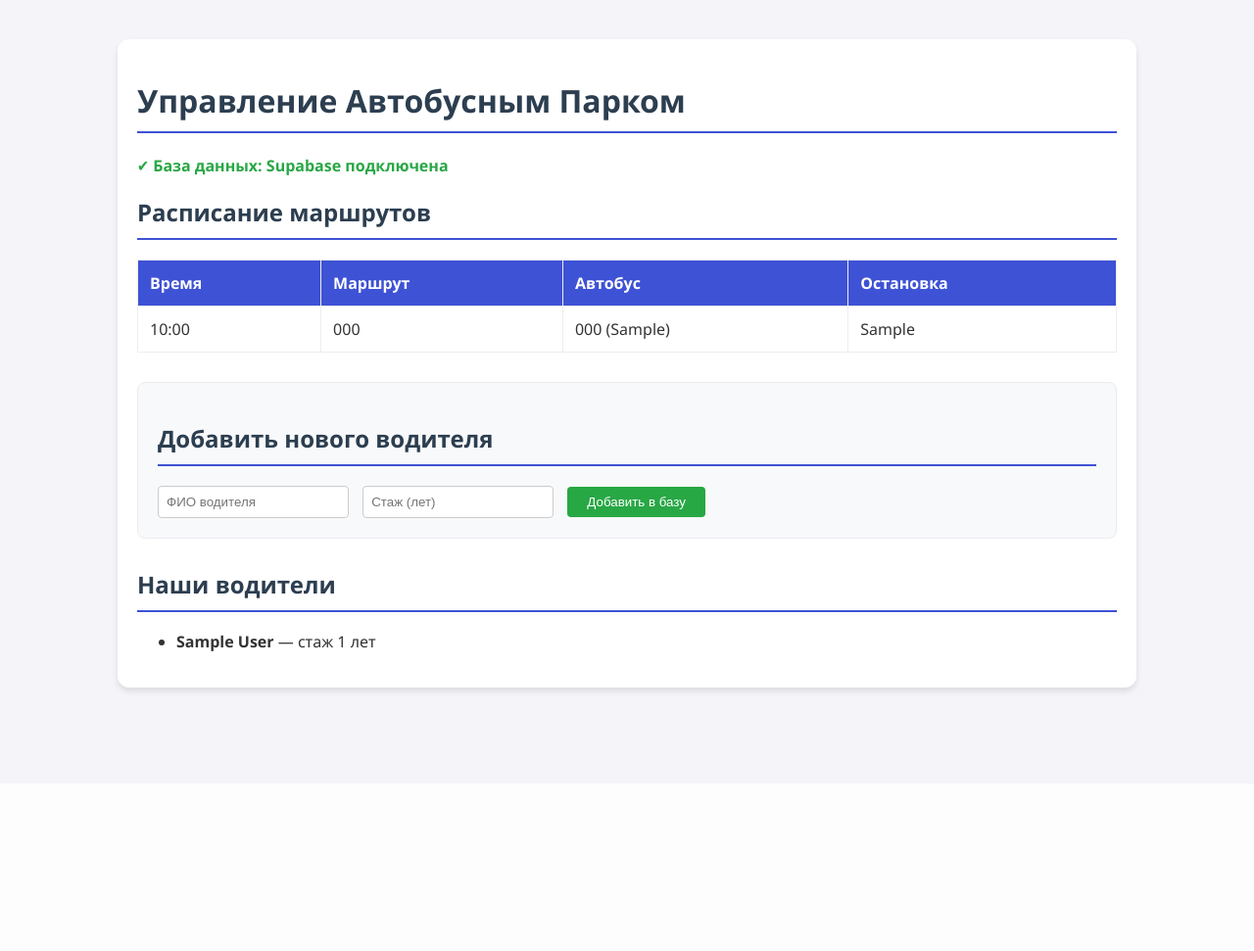
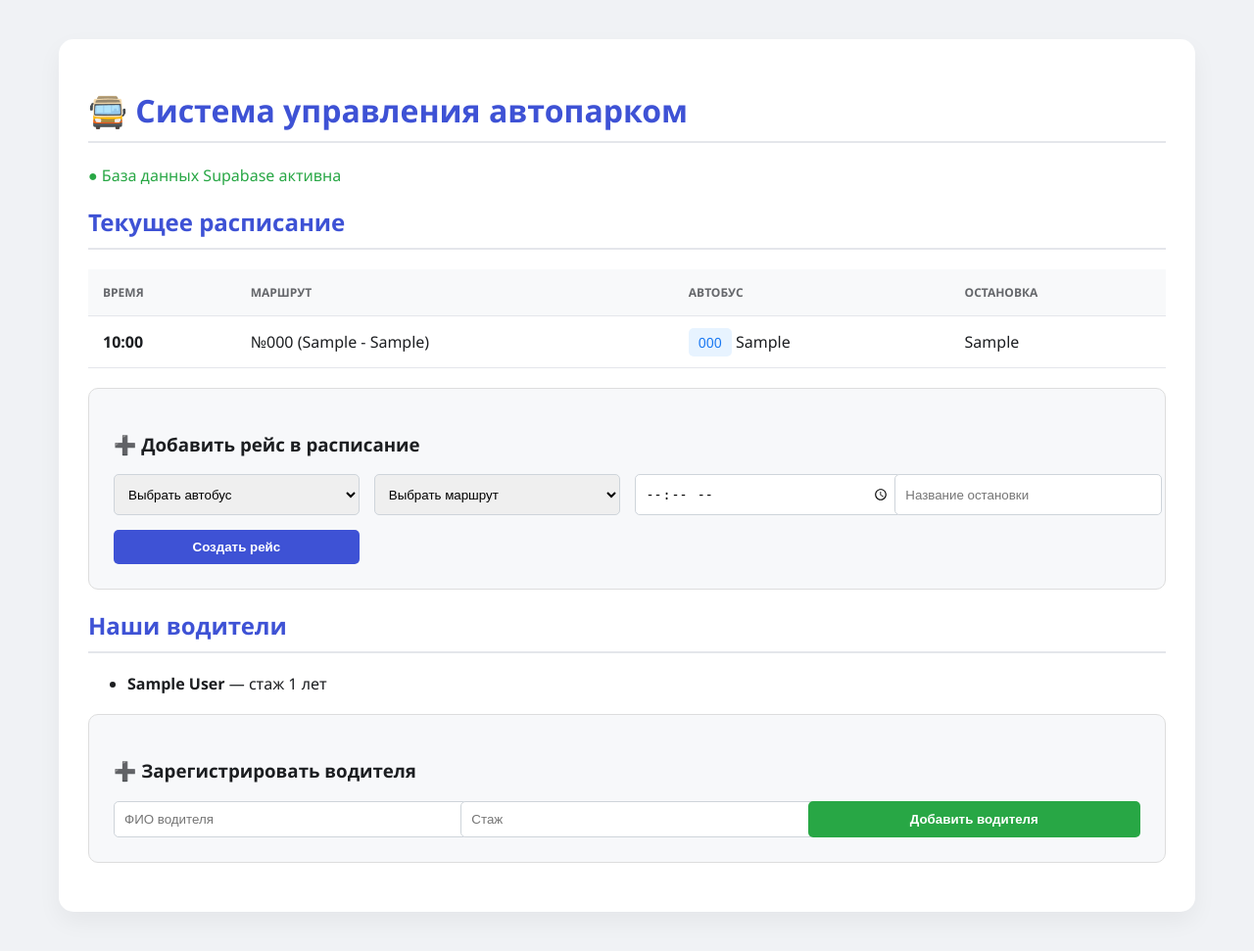
Before and after one commit to msty52/bus, a Flask app: page / in a window 1280 px wide. Shown: the whole page at 98% size. Before the commit the page ends 709 px from the top, so only its background shows below. Run offline with Flask 3, Linux system fonts and the light colour scheme; tables that the repository leaves empty hold one stand-in row (values such as "Sample post").

Commit message:
index.html

```diff
--- a/templates/index.html
+++ b/templates/index.html
@@ -2,55 +2,63 @@
 <html lang="ru">
 <head>
     <meta charset="UTF-8">
-    <title>Автобусный Парк</title>
+    <title>Управление Автобусным Парком</title>
     <style>
-        body { font-family: 'Segoe UI', Tahoma, Geneva, Verdana, sans-serif; margin: 40px; background-color: #f4f4f9; color: #333; }
-        .container { max-width: 1000px; margin: auto; background: white; padding: 20px; border-radius: 12px; box-shadow: 0 4px 6px rgba(0,0,0,0.1); }
-        table { width: 100%; border-collapse: collapse; margin-bottom: 30px; }
-        th, td { padding: 12px; border: 1px solid #eee; text-align: left; }
-        th { background-color: #3e52d5; color: white; }
-        tr:hover { background-color: #f9f9f9; }
-        h1, h2 { color: #2c3e50; border-bottom: 2px solid #3e52d5; padding-bottom: 10px; }
-        .form-section { background: #f8f9fa; padding: 20px; border-radius: 8px; margin-bottom: 30px; border: 1px solid #e9ecef; }
-        input { padding: 8px; border: 1px solid #ccc; border-radius: 4px; margin-right: 10px; }
-        button { padding: 8px 20px; background-color: #28a745; color: white; border: none; border-radius: 4px; cursor: pointer; }
-        button:hover { background-color: #218838; }
-        .status-ok { color: #28a745; font-weight: bold; }
+        body { font-family: 'Segoe UI', sans-serif; margin: 40px; background-color: #f0f2f5; color: #1c1e21; }
+        .container { max-width: 1100px; margin: auto; background: white; padding: 30px; border-radius: 15px; box-shadow: 0 10px 25px rgba(0,0,0,0.05); }
+        h1, h2 { color: #3e52d5; border-bottom: 2px solid #e4e6eb; padding-bottom: 10px; }
+        table { width: 100%; border-collapse: collapse; margin: 20px 0; }
+        th, td { padding: 15px; border-bottom: 1px solid #e4e6eb; text-align: left; }
+        th { background-color: #f8f9fa; color: #65676b; text-transform: uppercase; font-size: 12px; }
+        .form-box { background: #f7f8fa; padding: 25px; border-radius: 10px; margin: 20px 0; border: 1px solid #ddd; }
+        .form-grid { display: grid; grid-template-columns: repeat(auto-fit, minmax(200px, 1fr)); gap: 15px; }
+        input, select { padding: 10px; border: 1px solid #ced4da; border-radius: 5px; width: 100%; }
+        button { padding: 10px 25px; background-color: #3e52d5; color: white; border: none; border-radius: 5px; cursor: pointer; font-weight: bold; }
+        button:hover { background-color: #2d3eb1; }
+        .badge { background: #e7f3ff; color: #1877f2; padding: 5px 10px; border-radius: 5px; font-size: 14px; }
     </style>
 </head>
 <body>
     <div class="container">
-        <h1>Управление Автобусным Парком</h1>
-        <p class="status-ok">✔ База данных: Supabase подключена</p>
+        <h1>🚍 Система управления автопарком</h1>
+        <p style="color: #28a745;">● База данных Supabase активна</p>
 
-        <h2>Расписание маршрутов</h2>
+        <h2>Текущее расписание</h2>
         <table>
-            <thead>
             <tr>
                 <th>Время</th>
                 <th>Маршрут</th>
                 <th>Автобус</th>
                 <th>Остановка</th>
             </tr>
-            </thead>
-            <tbody>
             {% for item in schedules %}
             <tr>
-                    <td>{{ item.departure_time.strftime('%H:%M') }}</td>
-                    <td>{{ item.route.route_number }}</td>
-                    <td>{{ item.bus.number_plate }} ({{ item.bus.model }})</td>
+                <td><strong>{{ item.departure_time.strftime('%H:%M') }}</strong></td>
+                <td>№{{ item.route.route_number }} ({{ item.route.start_point }} - {{ item.route.end_point }})</td>
+                <td><span class="badge">{{ item.bus.number_plate }}</span> {{ item.bus.model }}</td>
                 <td>{{ item.stop_name }}</td>
             </tr>
             {% endfor %}
-            </tbody>
         </table>
 
-        <div class="form-section">
-            <h2>Добавить нового водителя</h2>
-            <form action="/add_driver" method="POST">
-                <input type="text" name="name" placeholder="ФИО водителя" required>
-                <input type="number" name="exp" placeholder="Стаж (лет)" required>
-                <button type="submit">Добавить в базу</button>
+        <div class="form-box">
+            <h3>➕ Добавить рейс в расписание</h3>
+            <form action="/add_schedule" method="POST" class="form-grid">
+                <select name="bus_id" required>
+                    <option value="">Выбрать автобус</option>
+                    {% for bus in buses %}
+                    <option value="{{ bus.id }}">{{ bus.number_plate }} ({{ bus.model }})</option>
+                    {% endfor %}
+                </select>
+                <select name="route_id" required>
+                    <option value="">Выбрать маршрут</option>
+                    {% for route in routes %}
+                    <option value="{{ route.id }}">№{{ route.route_number }} ({{ route.start_point }})</option>
+                    {% endfor %}
+                </select>
+                <input type="time" name="dep_time" required>
+                <input type="text" name="stop" placeholder="Название остановки">
+                <button type="submit">Создать рейс</button>
             </form>
         </div>
 
@@ -60,6 +68,15 @@
             <li><strong>{{ driver.full_name }}</strong> — стаж {{ driver.experience }} лет</li>
             {% endfor %}
         </ul>
+
+        <div class="form-box">
+            <h3>➕ Зарегистрировать водителя</h3>
+            <form action="/add_driver" method="POST" class="form-grid">
+                <input type="text" name="name" placeholder="ФИО водителя" required>
+                <input type="number" name="exp" placeholder="Стаж" required>
+                <button type="submit" style="background-color: #28a745;">Добавить водителя</button>
+            </form>
+        </div>
     </div>
 </body>
 </html>
```
Lines whose indentation alone changed are shown as unchanged.
